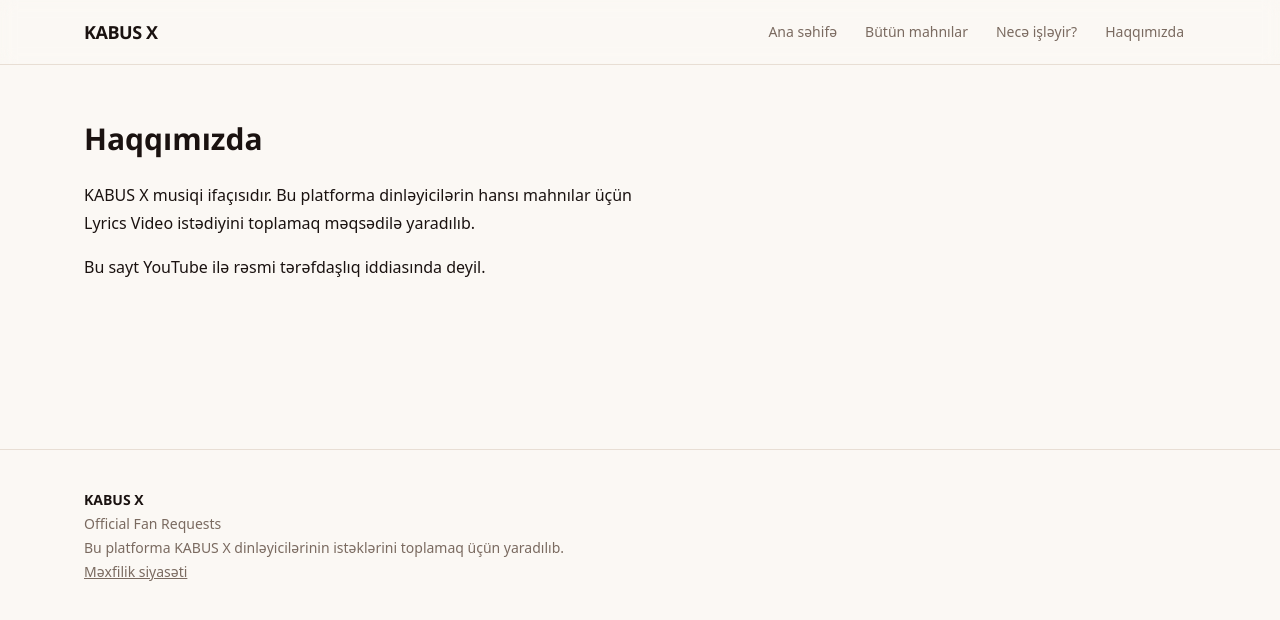
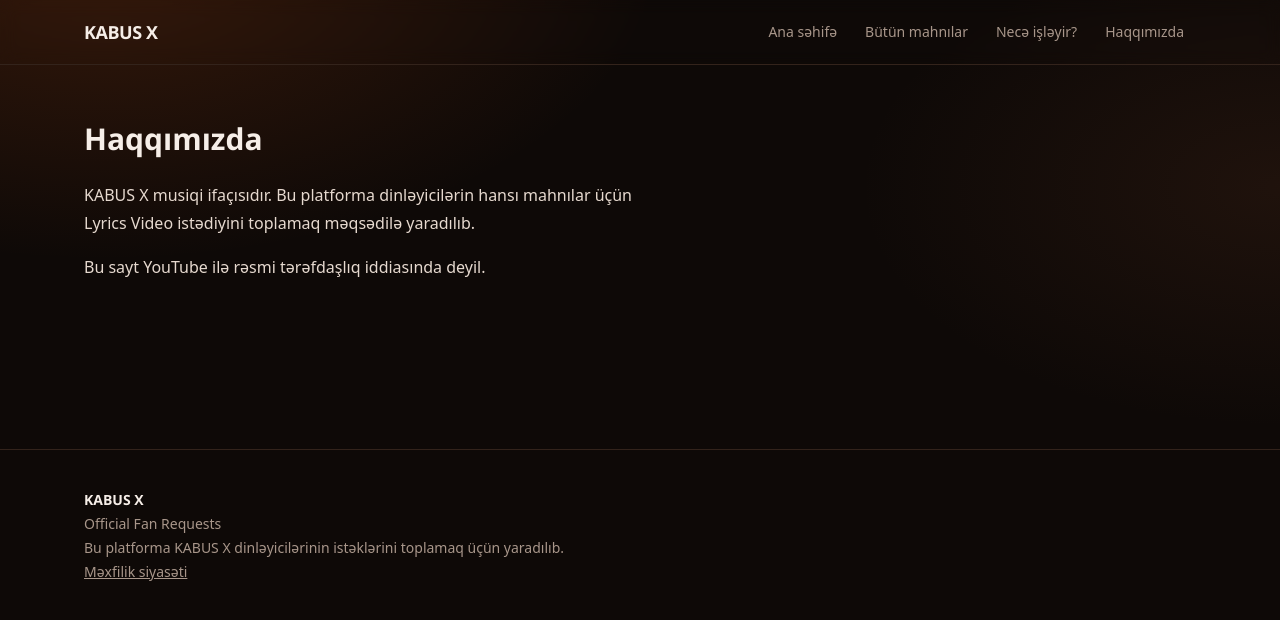
Before and after one commit to thepiriyevh/kabusx-fan-requests, a Next.js app in the folder kabusx-fan-requests/: page /about in a window 1280 px wide. Shown: the top 620 px of the page. Built offline with nearby package versions, Linux system fonts and the light colour scheme.

Commit message:
Update globals.css

```diff
--- a/kabusx-fan-requests/app/globals.css
+++ b/kabusx-fan-requests/app/globals.css
@@ -1,8 +1,21 @@
 @tailwind base;@tailwind components;@tailwind utilities;
-:root{--color-primary:#1A1210;--color-secondary:#6B3A22;--color-accent:#B5521A;--color-background:#FBF8F4;--color-surface:#FFFFFF;--color-text:#1A1210;--color-muted:#7A6A60;--color-border:#E8DED4}
+:root{
+  color-scheme:dark;
+  --color-primary:#F6EEE8;--color-secondary:#8A4A2B;--color-accent:#D95A18;
+  --color-background:#0E0907;--color-surface:#1A110D;--color-text:#F6EEE8;
+  --color-muted:#A8968A;--color-border:#33231B;
+}
 html{scroll-behavior:smooth}
-body{background:var(--color-background);color:var(--color-text);-webkit-font-smoothing:antialiased}
+body{
+  background-color:var(--color-background);color:var(--color-text);-webkit-font-smoothing:antialiased;
+  background-image:radial-gradient(900px 500px at 8% -8%,rgba(217,90,24,.20),transparent 62%),radial-gradient(700px 400px at 100% 30%,rgba(138,74,43,.14),transparent 60%);
+  background-repeat:no-repeat;
+}
+::placeholder{color:var(--color-muted)}
+::selection{background:rgba(217,90,24,.45)}
 :focus-visible{outline:2px solid var(--color-accent);outline-offset:3px}
 @media (prefers-reduced-motion:reduce){*{transition:none!important;animation:none!important}}
-.prose-az p{margin:0 0 1rem;line-height:1.75;max-width:62ch}
+.prose-az p{margin:0 0 1rem;line-height:1.75;max-width:62ch;color:#E6D9CF}
 .prose-az h2{font-family:var(--font-display);font-size:1.25rem;margin:2rem 0 .5rem}
+.btn-glow{background:linear-gradient(135deg,#E8691F,#B5421A);box-shadow:0 10px 30px -8px rgba(217,90,24,.65);transition:transform .2s,box-shadow .2s}
+.btn-glow:hover{transform:translateY(-2px);box-shadow:0 14px 36px -8px rgba(217,90,24,.85)}
```
